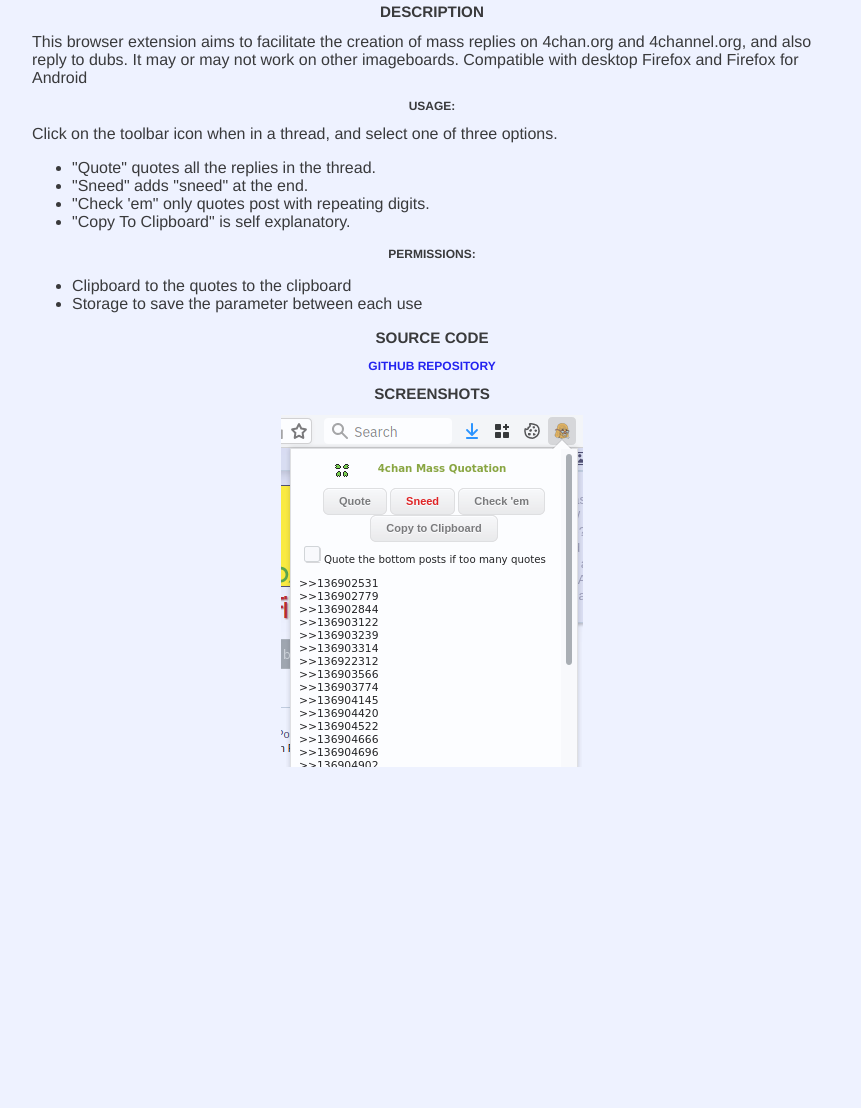
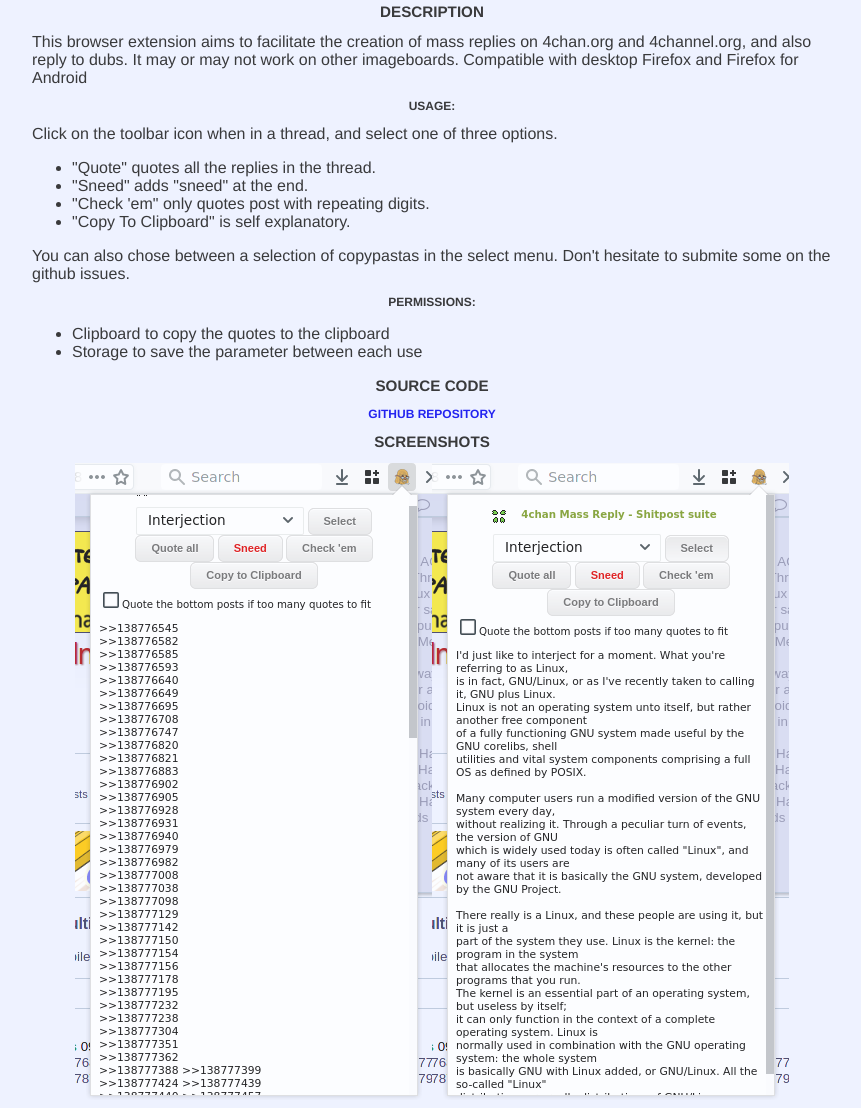
Before and after one commit to HamletDuFromage/HamletDuFromage.github.io, a plain HTML site: page mass-reply/mass-reply.html in a window 1280 px wide. Shown: the part 519-1627 px from the top of the page, without its empty margins (208-1069 px from the left). Before the commit the page ends 1294 px from the top, so only its background shows below. Drawn offline with Linux system fonts and the light colour scheme.

Commit message:
updated mass reply page

```diff
--- a/mass-reply/mass-reply.css
+++ b/mass-reply/mass-reply.css
@@ -47,3 +47,8 @@ div.content {
     max-width: 800px;
     margin: 0 auto;
  }
+
+ .imgContainer{
+    display: flex;
+    justify-content: center;
+}
--- a/mass-reply/mass-reply.html
+++ b/mass-reply/mass-reply.html
@@ -28,9 +28,10 @@
                 <li>"Check 'em" only quotes post with repeating digits. </li>
                 <li>"Copy To Clipboard" is self explanatory.</li>
             </ul>
+            You can also chose between a selection of copypastas in the select menu. Don't hesitate to submite some on the github issues.
             <h3>Permissions:</h3>
             <ul>
-                <li>Clipboard to the quotes to the clipboard</li>
+                <li>Clipboard to copy the quotes to the clipboard</li>
                 <li>Storage to save the parameter between each use</li>
             </ul>
             </div>
@@ -41,7 +42,10 @@
         </div>
         <div>
             <h2>Screenshots</h2>
-            <div><img class="img" src="./screenshot.png"></div>
+            <div class="imgContainer">
+                <img src="./screenshot1.png">
+                <img src="./screenshot2.png">
+            </div>
         </div>
         </div>
     </body>
```
Also changed, not shown: mass-reply/screenshot.png (deleted), mass-reply/screenshot1.png (added), mass-reply/screenshot2.png (added).
